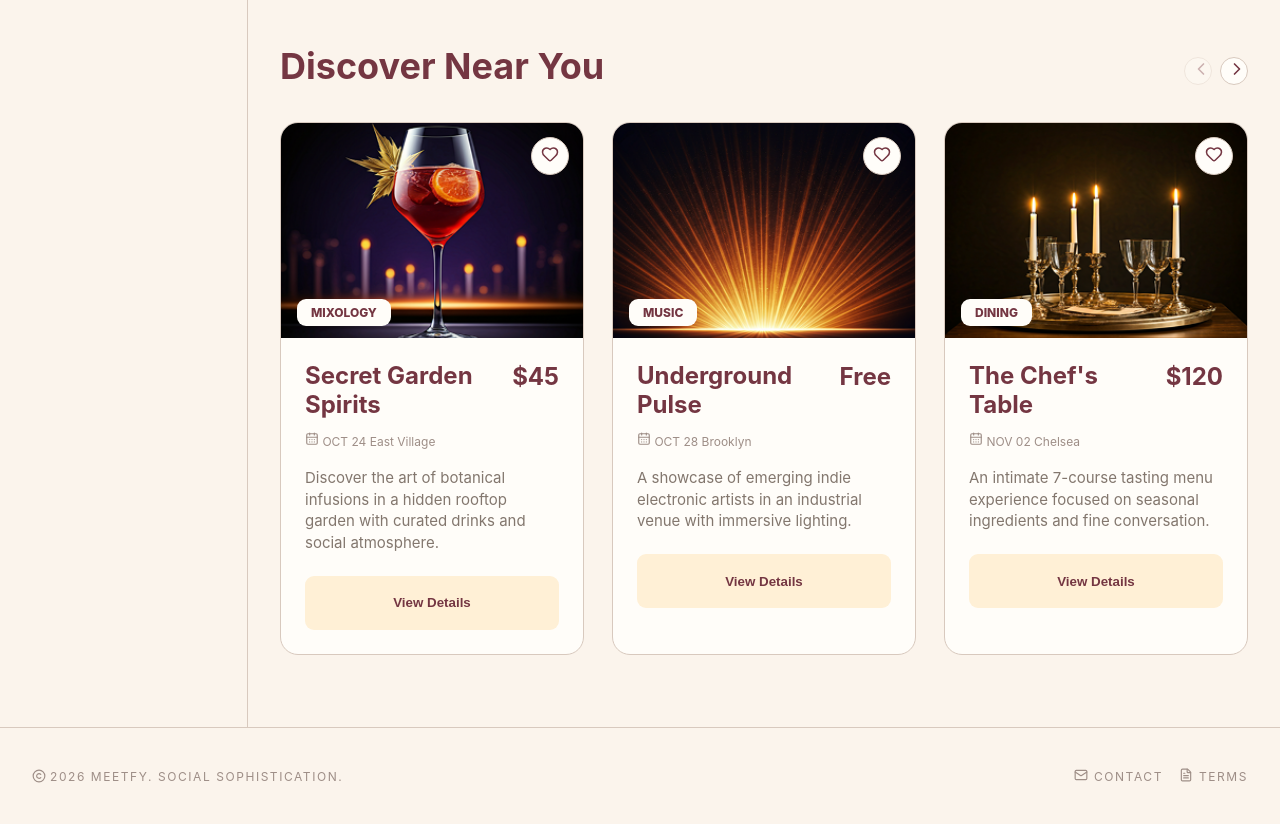
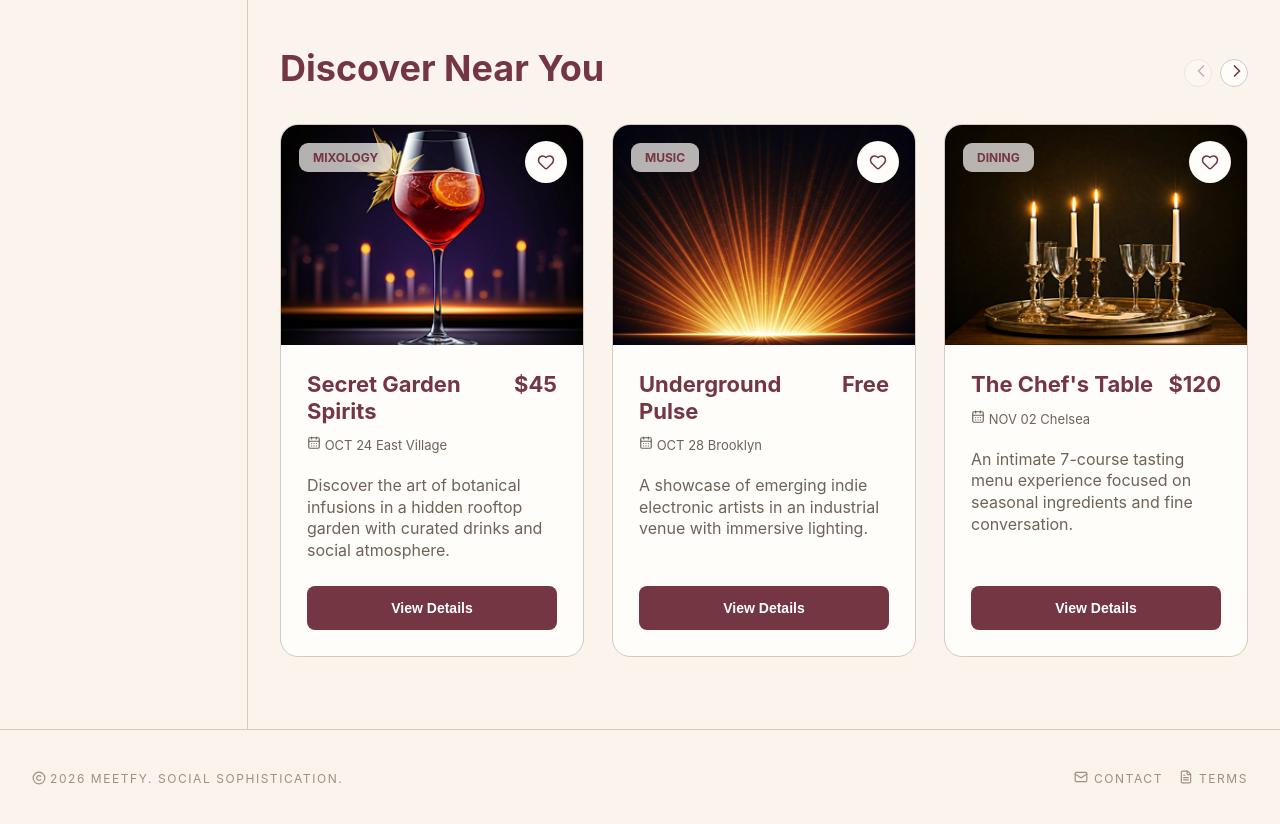
Before and after one commit to mpilarsky/meetfy, a React (Vite) app: page /dashboard in a window 1280 px wide. Shown: the part 880-1704 px from the top of the page. Built offline with nearby package versions, Linux system fonts and the light colour scheme; no server answers; sample sign-in values are in the browser's storage.

Commit message:
Minor fixes

```diff
--- a/src/components/EventCards/DashboardEventCard.css
+++ b/src/components/EventCards/DashboardEventCard.css
@@ -1,13 +1,20 @@
 .event-card {
+  display: flex;
+  flex-direction: column;
   overflow: hidden;
   background: #fffdf9;
   border: 1px solid #d8c9be;
   border-radius: 18px;
+  width: 100%;
+  max-width: 100%;
+  height: 100%;
+  min-height: 480px;
 }
 
 .event-image {
   position: relative;
-  height: 215px;
+  height: 220px;
+  flex-shrink: 0;
 }
 
 .event-image img {
@@ -18,76 +25,90 @@
 
 .event-image span {
   position: absolute;
-  left: 16px;
-  bottom: 12px;
-  padding: 6px 14px;
-  background: #fffdf9;
+  top: 18px;
+  left: 18px;
+  padding: 7px 14px;
+  background: rgba(255, 253, 249, 0.7);
+  backdrop-filter: blur(8px);
+  -webkit-backdrop-filter: blur(8px);
   color: #743642;
   border-radius: 9px;
   font-size: 12px;
-  font-weight: 800;
+  font-weight: 700;
 }
 
 .event-image button {
   position: absolute;
-  right: 14px;
-  top: 14px;
-  width: 38px;
-  height: 38px;
-  border: 1px solid #d8c9be;
+  right: 16px;
+  top: 16px;
+  z-index: 10;
+  width: 42px;
+  height: 42px;
+  border: 0;
   border-radius: 50%;
   background: #fffdf9;
   color: #743642;
-  font-size: 22px;
+  display: flex;
+  align-items: center;
+  justify-content: center;
   cursor: pointer;
 }
 
 .event-content {
-  padding: 24px;
+  padding: 26px;
+  display: flex;
+  flex-direction: column;
+  flex-grow: 1;
 }
 
 .event-title-row {
   display: flex;
   justify-content: space-between;
-  gap: 16px;
+  gap: 14px;
+  flex-wrap: wrap;
 }
 
 .event-title-row h3 {
   margin: 0;
   color: #743642;
-  font-size: 24px;
+  font-size: 22px;
   line-height: 1.2;
+  flex: 1;
+  word-break: break-word;
 }
 
 .event-title-row strong {
   color: #743642;
-  font-size: 24px;
+  font-size: 22px;
 }
 
 .event-meta {
-  margin: 12px 0 18px;
-  color: #9e8e87;
-  font-size: 12px;
+  margin: 12px 0 0;
+  color: #6f6258;
+  font-size: 13px;
 }
 
 .event-description {
-  min-height: 50px;
-  margin: 0 0 22px;
-  color: #83776e;
-  font-size: 15px;
-  line-height: 1.45;
+  margin: 22px 0 24px;
+  color: #6f6258;
+  font-size: 16px;
+  line-height: 1.35;
+  flex-grow: 1;
+  min-height: 78px;
 }
 
 .event-content > button {
+  margin-top: auto;
   width: 100%;
-  height: 54px;
+  height: 44px;
   display: flex;
   align-items: center;
   justify-content: center;
-  background: #fff0d6;
-  color: #743642;
+  background: #743642;
+  color: #ffffff;
   border: 0;
-  border-radius: 9px;
+  border-radius: 8px;
+  font-size: 14px;
   font-weight: 700;
   cursor: pointer;
 }
--- a/src/components/EventCards/FavoriteEventCard.css
+++ b/src/components/EventCards/FavoriteEventCard.css
@@ -1,19 +1,19 @@
 .favorite-card {
   display: flex;
   flex-direction: column;
-  min-height: 574px;
   overflow: hidden;
   background: #fffdf9;
-  border: 1px solid #eadbd0;
-  border-radius: 28px;
-  box-shadow: 0 4px 8px rgba(80, 49, 31, 0.04);
+  border: 1px solid #d8c9be;
+  border-radius: 18px;
   width: 100%;
   max-width: 100%;
+  height: 100%;
+  min-height: 480px;
 }
 
 .favorite-image {
   position: relative;
-  height: 255px;
+  height: 220px;
   flex-shrink: 0;
 }
 
@@ -25,35 +25,34 @@
 
 .favorite-image span {
   position: absolute;
-  left: 16px;
-  bottom: 16px;
-  padding: 6px 14px;
+  top: 18px;
+  left: 18px;
+  padding: 7px 14px;
   background: #fffdf9;
-  color: #5f534b;
+  color: #743642;
   border-radius: 9px;
-  font-size: 11px;
-  font-weight: 900;
-  letter-spacing: 0.04em;
+  font-size: 12px;
+  font-weight: 700;
 }
 
 .favorite-image button {
   position: absolute;
   top: 16px;
-  right: 14px;
+  right: 16px;
   width: 42px;
   height: 42px;
   border: 0;
   border-radius: 50%;
   background: #fffdf9;
   color: #743642;
-  cursor: pointer;
   display: flex;
   align-items: center;
   justify-content: center;
+  cursor: pointer;
 }
 
 .favorite-content {
-  padding: 32px;
+  padding: 26px;
   display: flex;
   flex-direction: column;
   flex-grow: 1;
@@ -62,50 +61,52 @@
 .favorite-title-row {
   display: flex;
   justify-content: space-between;
-  gap: 18px;
+  gap: 14px;
+  flex-wrap: wrap;
 }
 
 .favorite-title-row h2 {
   margin: 0;
   color: #743642;
-  font-size: 25px;
-  line-height: 1.18;
-  font-weight: 900;
+  font-size: 22px;
+  line-height: 1.2;
+  flex: 1;
+  word-break: break-word;
 }
 
 .favorite-title-row strong {
   color: #743642;
-  font-size: 25px;
-  line-height: 1.1;
+  font-size: 22px;
 }
 
 .favorite-meta {
-  margin: 12px 0 20px;
-  color: #83776e;
-  font-size: 12px;
-  font-weight: 800;
+  margin: 12px 0 0;
+  color: #6f6258;
+  font-size: 13px;
 }
 
 .favorite-description {
-  margin: 0 0 34px;
-  color: #7c8797;
-  font-size: 15px;
-  line-height: 1.45;
+  margin: 22px 0 24px;
+  color: #6f6258;
+  font-size: 16px;
+  line-height: 1.35;
   flex-grow: 1;
+  min-height: 78px;
 }
 
-.favorite-content button {
+
+.favorite-content > button {
   margin-top: auto;
   width: 100%;
-  height: 52px;
+  height: 44px;
   display: flex;
   align-items: center;
   justify-content: center;
-  background: #fff0d6;
-  color: #743642;
+  background: #743642;
+  color: #ffffff;
   border: 0;
-  border-radius: 9px;
+  border-radius: 8px;
   font-size: 14px;
-  font-weight: 800;
+  font-weight: 700;
   cursor: pointer;
 }
--- a/src/components/EventCards/MyEventCard.css
+++ b/src/components/EventCards/MyEventCard.css
@@ -1,15 +1,20 @@
 .upcoming-card {
+  display: flex;
+  flex-direction: column;
   overflow: hidden;
   background: #fffdf9;
   border: 1px solid #d8c9be;
   border-radius: 18px;
   width: 100%;
   max-width: 100%;
+  height: 100%;
+  min-height: 480px;
 }
 
 .upcoming-image {
   position: relative;
   height: 220px;
+  flex-shrink: 0;
 }
 
 .upcoming-image img {
@@ -20,7 +25,7 @@
 
 .upcoming-image span {
   position: absolute;
-  top: 14px;
+  top: 18px;
   left: 18px;
   padding: 5px 14px;
   background: #743642;
@@ -34,67 +39,76 @@
 .upcoming-image button {
   position: absolute;
   top: 16px;
-  right: 14px;
-  width: 40px;
-  height: 40px;
+  right: 16px;
+  width: 42px;
+  height: 42px;
   border: 0;
   border-radius: 50%;
   background: #fffdf9;
   color: #743642;
   font-size: 23px;
+  display: flex;
+  align-items: center;
+  justify-content: center;
   cursor: pointer;
 }
 
 .upcoming-content {
-  min-height: 310px;
-  padding: 24px;
+  padding: 26px;
+  display: flex;
+  flex-direction: column;
+  flex-grow: 1;
 }
 
 .upcoming-title-row {
   display: flex;
   justify-content: space-between;
-  gap: 18px;
+  gap: 14px;
+  flex-wrap: wrap;
 }
 
 .upcoming-title-row h3 {
   margin: 0;
   color: #743642;
-  font-size: 18px;
+  font-size: 22px;
   line-height: 1.2;
-  font-weight: 500;
+  flex: 1;
+  word-break: break-word;
 }
 
 .upcoming-title-row strong {
   color: #743642;
-  font-size: 16px;
-  font-weight: 500;
+  font-size: 22px;
 }
 
 .event-date,
 .event-location {
-  margin: 14px 0 0;
-  color: #83776e;
-  font-size: 14px;
+  margin: 12px 0 0;
+  color: #6f6258;
+  font-size: 13px;
 }
 
 .upcoming-description {
-  min-height: 72px;
-  margin: 26px 0 30px;
+  margin: 22px 0 24px;
   color: #6f6258;
-  font-size: 15px;
+  font-size: 16px;
   line-height: 1.35;
+  flex-grow: 1;
+  min-height: 78px;
 }
 
 .upcoming-content > button {
+  margin-top: auto;
   width: 100%;
-  height: 48px;
+  height: 44px;
   display: flex;
   align-items: center;
   justify-content: center;
-  background: #fff0d6;
-  color: #4b1822;
+  background: #743642;
+  color: #ffffff;
   border: 0;
-  border-radius: 9px;
-  font-weight: 800;
+  border-radius: 8px;
+  font-size: 14px;
+  font-weight: 700;
   cursor: pointer;
 }
--- a/src/pages/FavoritesPage.css
+++ b/src/pages/FavoritesPage.css
@@ -1,5 +1,5 @@
 .favorites-title h1 {
-  margin: 0 0 18px;
+  margin: 0 0 12px;
   color: #743642;
   font-size: 52px;
   line-height: 1.1;
--- a/src/pages/MyAccountPage.css
+++ b/src/pages/MyAccountPage.css
@@ -1,5 +1,5 @@
 .account-title h1 {
-  margin: 0 0 8px;
+  margin: 0 0 12px;
   color: #743642;
   font-size: 52px;
   line-height: 1.1;
--- a/src/pages/MyEventsPage.css
+++ b/src/pages/MyEventsPage.css
@@ -1,14 +1,14 @@
 .my-events-title h1 {
-  margin: 0 0 10px;
+  margin: 0 0 12px;
   color: #743642;
-  font-size: 53px;
+  font-size: 52px;
   line-height: 1.1;
 }
 
 .my-events-title p {
   margin: 0;
   color: #83776e;
-  font-size: 16px;
+  font-size: 18px;
 }
 
 .upcoming-section {
--- a/src/pages/SearchPage.css
+++ b/src/pages/SearchPage.css
@@ -8,7 +8,7 @@
 .search-title p {
   margin: 0;
   color: #83776e;
-  font-size: 17px;
+  font-size: 18px;
 }
 
 .search-title strong {
--- a/src/pages/UserDashboard.css
+++ b/src/pages/UserDashboard.css
@@ -9,7 +9,7 @@
 .section-title p {
   margin: 0;
   color: #83776e;
-  font-size: 17px;
+  font-size: 18px;
 }
 
 .personalized-section {
```
